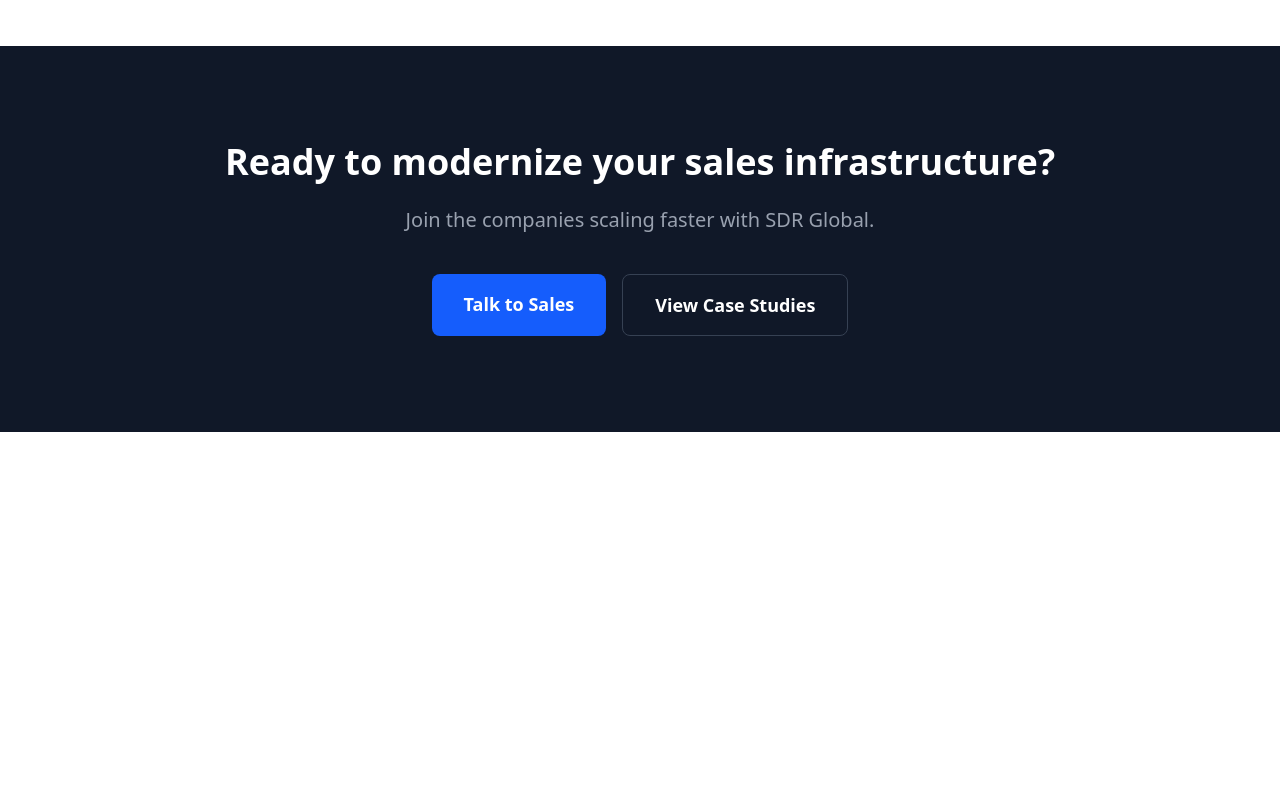
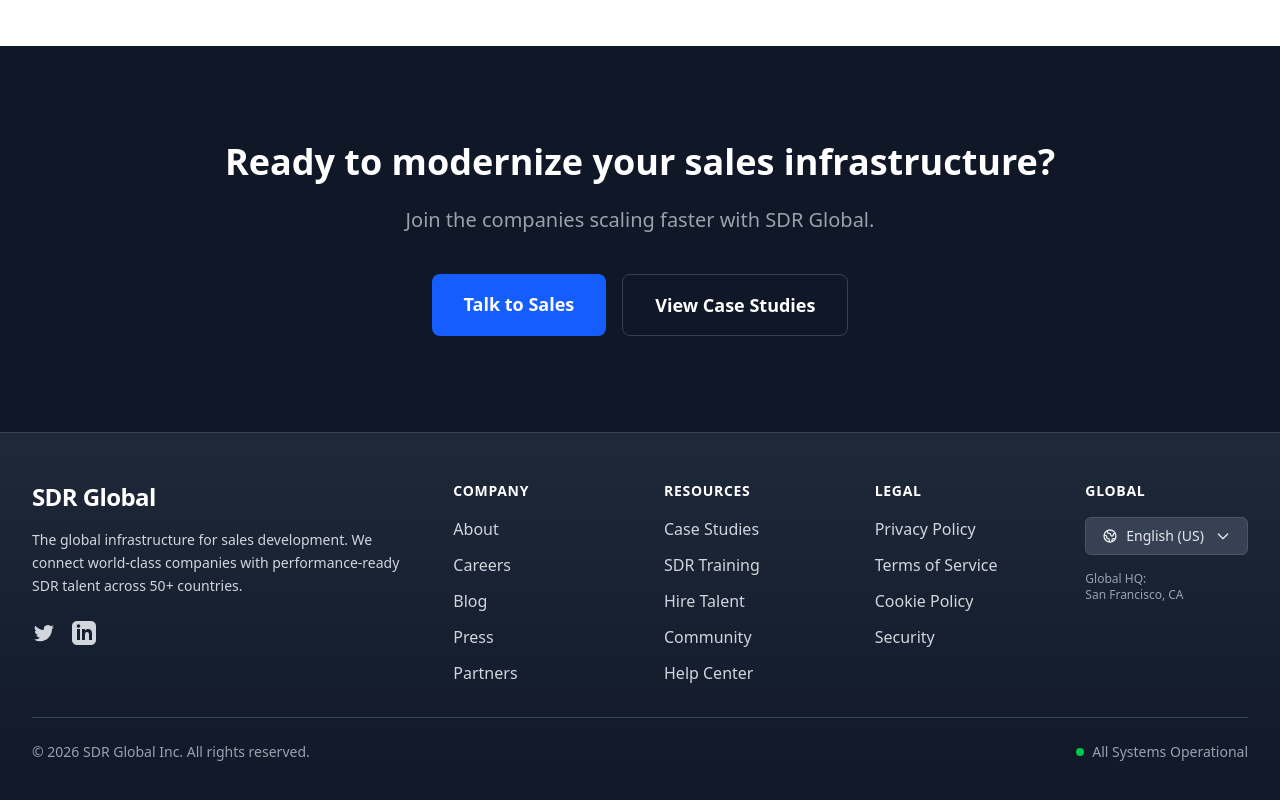
Before and after one commit to Aidecdigital/sdr-global, a Next.js app: page / in a window 1280 px wide. Shown: the part 2350-3150 px from the top of the page. Before the commit the page ends 2782 px from the top, so only its background shows below. Built offline with nearby package versions, Linux system fonts and the light colour scheme.

Commit message:
Added footer to the website

```diff
--- a/app/layout.tsx
+++ b/app/layout.tsx
@@ -2,6 +2,7 @@
 import { Geist, Geist_Mono } from "next/font/google";
 import "./globals.css";
 import Header from "../components/Header";
+import Footer from "../components/Footer";
 
 const geistSans = Geist({
   variable: "--font-geist-sans",
@@ -30,6 +31,7 @@
       >
         <Header />
         {children}
+        <Footer />
       </body>
     </html>
   );
--- a/app/page.tsx
+++ b/app/page.tsx
@@ -20,13 +20,13 @@
 
             <div className="flex flex-col sm:flex-row gap-4 justify-center items-center">
               <Link
-                href="/for-companies"
+                href="#"
                 className="w-full sm:w-auto px-8 py-4 bg-blue-600 text-white rounded-lg font-semibold text-lg hover:bg-blue-700 transition-all shadow-lg hover:shadow-xl transform hover:-translate-y-0.5"
               >
                 Hire SDR Talent
               </Link>
               <Link
-                href="/for-sdrs"
+                href="#"
                 className="w-full sm:w-auto px-8 py-4 bg-white text-gray-700 border border-gray-200 rounded-lg font-semibold text-lg hover:bg-gray-50 hover:border-gray-300 transition-all"
               >
                 Become an SDR
@@ -119,7 +119,7 @@
                 ))}
               </div>
               <div className="mt-10 pt-8 border-t border-gray-100">
-                <Link href="/how-it-works" className="text-blue-600 font-semibold hover:text-blue-700 flex items-center">
+                <Link href="#" className="text-blue-600 font-semibold hover:text-blue-700 flex items-center">
                   View our vetting process <span className="ml-2">→</span>
                 </Link>
               </div>
@@ -153,7 +153,7 @@
                 <li className="flex items-center"><span className="w-1.5 h-1.5 bg-blue-600 rounded-full mr-2"></span>Eliminate training costs</li>
                 <li className="flex items-center"><span className="w-1.5 h-1.5 bg-blue-600 rounded-full mr-2"></span>Flexible engagement models</li>
               </ul>
-              <Link href="/for-companies" className="inline-flex items-center justify-center w-full px-6 py-3 border border-transparent text-base font-medium rounded-md text-white bg-blue-600 hover:bg-blue-700 transition-colors">
+              <Link href="#" className="inline-flex items-center justify-center w-full px-6 py-3 border border-transparent text-base font-medium rounded-md text-white bg-blue-600 hover:bg-blue-700 transition-colors">
                 Hire Talent
               </Link>
             </div>
@@ -174,7 +174,7 @@
                 <li className="flex items-center"><span className="w-1.5 h-1.5 bg-green-600 rounded-full mr-2"></span>Global job opportunities</li>
                 <li className="flex items-center"><span className="w-1.5 h-1.5 bg-green-600 rounded-full mr-2"></span>Career mentorship & growth</li>
               </ul>
-              <Link href="/for-sdrs" className="inline-flex items-center justify-center w-full px-6 py-3 border border-gray-300 text-base font-medium rounded-md text-gray-700 bg-white hover:bg-gray-50 transition-colors">
+              <Link href="#" className="inline-flex items-center justify-center w-full px-6 py-3 border border-gray-300 text-base font-medium rounded-md text-gray-700 bg-white hover:bg-gray-50 transition-colors">
                 Apply Now
               </Link>
             </div>
@@ -193,13 +193,13 @@
           </p>
           <div className="flex flex-col sm:flex-row gap-4 justify-center">
             <Link
-              href="/contact"
+              href="#"
               className="px-8 py-4 bg-blue-600 text-white rounded-lg font-semibold text-lg hover:bg-blue-500 transition-colors"
             >
               Talk to Sales
             </Link>
             <Link
-              href="/case-studies"
+              href="#"
               className="px-8 py-4 bg-transparent border border-gray-700 text-white rounded-lg font-semibold text-lg hover:bg-gray-800 transition-colors"
             >
               View Case Studies
--- /dev/null
+++ b/components/Footer.tsx
@@ -0,0 +1,102 @@
+import Link from 'next/link';
+
+export default function Footer() {
+  return (
+    <footer className="bg-gradient-to-b from-gray-800 to-gray-900 text-white border-t border-gray-700">
+      <div className="max-w-7xl mx-auto px-4 sm:px-6 lg:px-8 py-8 lg:py-12">
+        <div className="grid grid-cols-1 md:grid-cols-2 lg:grid-cols-6 gap-8 lg:gap-12 mb-8">
+          <div className="col-span-1 md:col-span-2 lg:col-span-2">
+            <Link href="/" className="text-2xl font-bold text-white mb-4 inline-block tracking-tight hover:text-blue-400 transition-colors">
+              SDR Global
+            </Link>
+            <p className="text-gray-300 text-sm leading-relaxed max-w-sm mb-6">
+              The global infrastructure for sales development. We connect world-class companies with performance-ready SDR talent across 50+ countries.
+            </p>
+            <div className="flex space-x-4">
+              <a href="#" className="text-gray-300 hover:text-white transition-colors" aria-label="Follow us on Twitter">
+                <span className="sr-only">Twitter</span>
+                <svg className="h-6 w-6" fill="currentColor" viewBox="0 0 24 24" aria-hidden="true">
+                  <path d="M8.29 20.251c7.547 0 11.675-6.253 11.675-11.675 0-.178 0-.355-.012-.53A8.348 8.348 0 0022 5.92a8.19 8.19 0 01-2.357.646 4.118 4.118 0 001.804-2.27 8.224 8.224 0 01-2.605.996 4.107 4.107 0 00-6.993 3.743 11.65 11.65 0 01-8.457-4.287 4.106 4.106 0 001.27 5.477A4.072 4.072 0 012.8 9.713v.052a4.105 4.105 0 003.292 4.022 4.095 4.095 0 01-1.853.07 4.108 4.108 0 003.834 2.85A8.233 8.233 0 012 18.407a11.616 11.616 0 006.29 1.84" />
+                </svg>
+              </a>
+              <a href="#" className="text-gray-300 hover:text-white transition-colors" aria-label="Connect with us on LinkedIn">
+                <span className="sr-only">LinkedIn</span>
+                <svg className="h-6 w-6" fill="currentColor" viewBox="0 0 24 24" aria-hidden="true">
+                  <path fillRule="evenodd" d="M19 0h-14c-2.761 0-5 2.239-5 5v14c0 2.761 2.239 5 5 5h14c2.762 0 5-2.239 5-5v-14c0-2.761-2.238-5-5-5zm-11 19h-3v-11h3v11zm-1.5-12.268c-.966 0-1.75-.79-1.75-1.764s.784-1.764 1.75-1.764 1.75.79 1.75 1.764-.783 1.764-1.75 1.764zm13.5 12.268h-3v-5.604c0-3.368-4-3.113-4 0v5.604h-3v-11h3v1.765c1.396-2.586 7-2.777 7 2.476v6.759z" clipRule="evenodd" />
+                </svg>
+              </a>
+            </div>
+          </div>
+
+          <div>
+            <h3 className="text-sm font-semibold text-white tracking-wider uppercase mb-4">Company</h3>
+            <ul className="space-y-3">
+              {['About', 'Careers', 'Blog', 'Press', 'Partners'].map((item) => (
+                <li key={item}>
+                  <Link href="#" className="text-base text-gray-300 hover:text-blue-400 transition-colors">
+                    {item}
+                  </Link>
+                </li>
+              ))}
+            </ul>
+          </div>
+
+          <div>
+            <h3 className="text-sm font-semibold text-white tracking-wider uppercase mb-4">Resources</h3>
+            <ul className="space-y-3">
+              {['Case Studies', 'SDR Training', 'Hire Talent', 'Community', 'Help Center'].map((item) => (
+                <li key={item}>
+                  <Link href="#" className="text-base text-gray-300 hover:text-blue-400 transition-colors">
+                    {item}
+                  </Link>
+                </li>
+              ))}
+            </ul>
+          </div>
+
+          <div>
+            <h3 className="text-sm font-semibold text-white tracking-wider uppercase mb-4">Legal</h3>
+            <ul className="space-y-3">
+              {['Privacy Policy', 'Terms of Service', 'Cookie Policy', 'Security'].map((item) => (
+                <li key={item}>
+                  <Link href="#" className="text-base text-gray-300 hover:text-blue-400 transition-colors">
+                    {item}
+                  </Link>
+                </li>
+              ))}
+            </ul>
+          </div>
+
+          <div className="col-span-1 md:col-span-2 lg:col-span-1">
+             <h3 className="text-sm font-semibold text-white tracking-wider uppercase mb-4">Global</h3>
+             <div className="flex flex-col space-y-4">
+                <button className="flex items-center justify-between w-full px-4 py-2 text-sm text-gray-200 bg-gray-700 border border-gray-600 rounded-md hover:bg-gray-600 hover:text-white transition-colors">
+                  <span className="flex items-center">
+                    <svg className="w-4 h-4 mr-2" fill="none" stroke="currentColor" viewBox="0 0 24 24"><path strokeLinecap="round" strokeLinejoin="round" strokeWidth={2} d="M3.055 11H5a2 2 0 012 2v1a2 2 0 002 2 2 2 0 012 2v2.945M8 3.935V5.5A2.5 2.5 0 0010.5 8h.5a2 2 0 012 2 2 2 0 104 0 2 2 0 012-2h1.064M15 20.488V18a2 2 0 012-2h3.064M21 12a9 9 0 11-18 0 9 9 0 0118 0z" /></svg>
+                    English (US)
+                  </span>
+                  <svg className="w-4 h-4" fill="none" stroke="currentColor" viewBox="0 0 24 24"><path strokeLinecap="round" strokeLinejoin="round" strokeWidth={2} d="M19 9l-7 7-7-7" /></svg>
+                </button>
+                <div className="text-xs text-gray-400">
+                  <p>Global HQ:</p>
+                  <p>San Francisco, CA</p>
+                </div>
+             </div>
+          </div>
+        </div>
+
+        <div className="pt-6 border-t border-gray-700 flex flex-col md:flex-row justify-between items-center gap-4">
+          <p className="text-sm text-gray-400">
+            &copy; {new Date().getFullYear()} SDR Global Inc. All rights reserved.
+          </p>
+          <div className="flex space-x-6">
+            <span className="flex items-center text-sm text-gray-400">
+              <span className="w-2 h-2 bg-green-500 rounded-full mr-2 animate-pulse"></span>
+              All Systems Operational
+            </span>
+          </div>
+        </div>
+      </div>
+    </footer>
+  );
+}
--- a/components/Header.tsx
+++ b/components/Header.tsx
@@ -34,14 +34,14 @@
       <div className="max-w-7xl mx-auto px-4 sm:px-6 lg:px-8">
         <div className="flex justify-between items-center py-4">
           {/* Logo */}
-          <div className="flex-shrink-0">
+          <div className="shrink-0">
             <Link href="/" className="text-2xl font-bold text-gray-900 hover:text-blue-600 transition-colors">
               SDR Global
             </Link>
           </div>
 
           {/* Desktop Navigation */}
-          <nav className="hidden md:flex space-x-8">
+          <nav className="hidden lg:flex space-x-8">
             {/* Solutions Dropdown */}
             <div className="relative">
               <button
@@ -121,7 +121,7 @@
           </nav>
 
           {/* Desktop CTAs */}
-          <div className="hidden md:flex items-center space-x-4">
+          <div className="hidden lg:flex items-center space-x-4">
             <Link href="/for-companies" className="bg-blue-600 text-white px-4 py-2 rounded-md text-sm font-medium hover:bg-blue-700 transition-colors">
               Hire SDR Talent
             </Link>
@@ -131,7 +131,7 @@
           </div>
 
           {/* Mobile menu button */}
-          <div className="md:hidden">
+          <div className="lg:hidden">
             <button
               onClick={() => setIsMobileMenuOpen(!isMobileMenuOpen)}
               className="bg-gray-200 inline-flex items-center justify-center p-2 rounded-md text-gray-400 hover:text-gray-500 hover:bg-gray-100 focus:outline-none focus:ring-2 focus:ring-inset focus:ring-blue-500"
@@ -150,7 +150,7 @@
 
       {/* Mobile Menu */}
       {isMobileMenuOpen && (
-        <div className="md:hidden bg-white border-t border-gray-200">
+        <div className="lg:hidden bg-white border-t border-gray-200">
           <div className="px-4 pt-4 pb-6 space-y-4">
             {/* Mobile CTAs */}
             <div className="grid grid-cols-1 gap-3">
```
